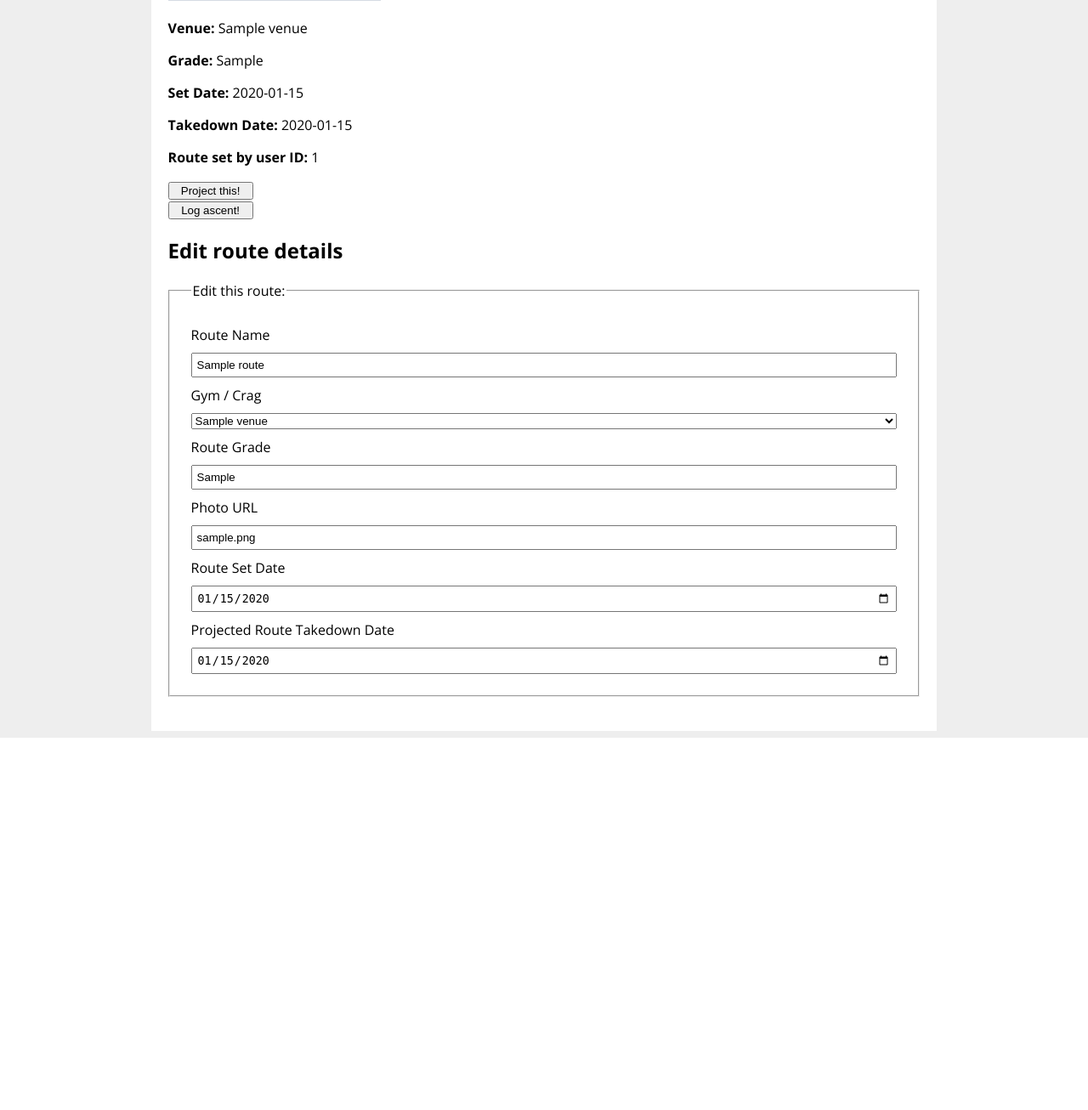
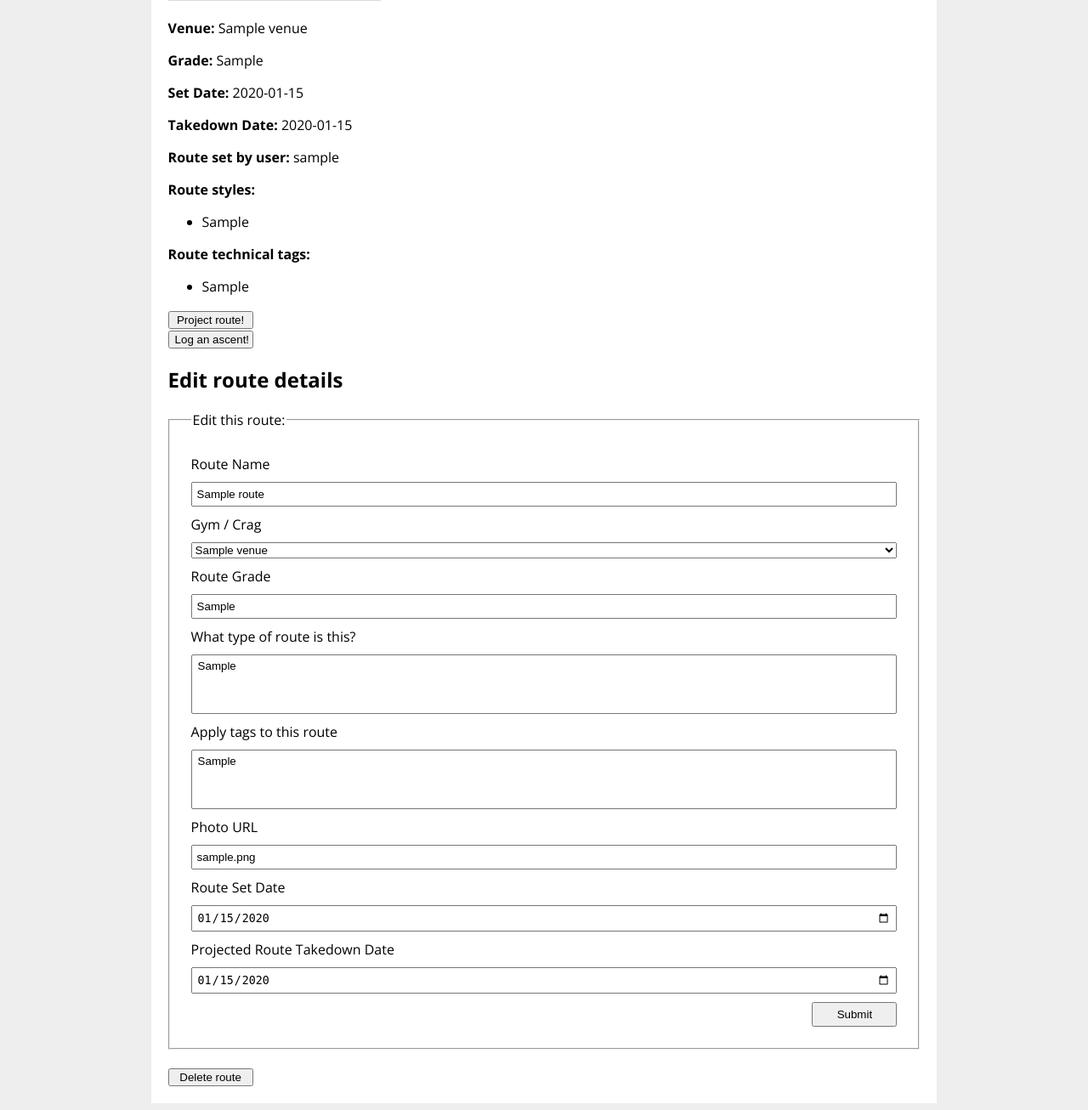
Before and after one commit to energeist/climbunity, a Flask app: page /route/1 in a window 1280 px wide. Shown: the part 444-1750 px from the top of the page at 85% size. Before the commit the page ends 1312 px from the top, so only its background shows below. Run offline with Flask 2, Linux system fonts and the light colour scheme; a user stored in the database is signed in; tables that the repository leaves empty hold one stand-in row (values such as "Sample post"); grey boxes marked "Sample" are stand-in pictures; parts of the project's set-up code (start-up, migrations or seed data) failed here and were passed over.

Commit message:
tying up loose ends with CRUD

```diff
--- a/climbunity_app/main/forms.py
+++ b/climbunity_app/main/forms.py
@@ -46,6 +46,8 @@ class RouteForm(FlaskForm):
     photo_url = StringField('Photo URL')
     route_set_date = DateField('Route Set Date')
     route_takedown_date = DateField('Projected Route Takedown Date')
+    route_styles = QuerySelectMultipleField('What type of route is this?',
+        query_factory=lambda: Style.query)
     route_tags = QuerySelectMultipleField('Apply tags to this route',
         query_factory=lambda: Tag.query)
     submit = SubmitField('Submit')
--- a/climbunity_app/main/routes.py
+++ b/climbunity_app/main/routes.py
@@ -67,6 +67,17 @@ def venue_detail(venue_id):
     venue = Venue.query.get(venue_id)
     return render_template('venue_detail.html', form=form, routes=routes, venue=venue)
 
+# delete -- This route isn't actually being used but it's here just for funsies.  Don't want to mess up my database too badly!
+
+@main.route('/delete_venue/<venue_id>', methods=['POST'])
+@login_required
+def delete_venue(venue_id):
+    venue = Venue.query.get(venue_id)
+    db.session.delete(venue)
+    db.session.commit()
+    flash(f"{venue.name} deleted!")
+    return redirect(url_for("main.homepage"))
+
 ######################
 #  climbing route routes
 ######################
@@ -94,7 +105,12 @@ def new_route():
         )
         db.session.add(new_route)
         db.session.commit()
-        flash('New item was created successfully.')
+        for style in form.route_styles.data:
+            new_route.possible_route_styles.append(style)
+        for tag in form.route_tags.data:
+            new_route.route_tags.append(tag)
+        db.session.commit()
+        flash('New route was created successfully.')
         return redirect(url_for('main.route_detail', route_id=new_route.id))
     return render_template('new_route.html', form=form)
 
@@ -103,6 +119,7 @@ def new_route():
 def route_detail(route_id):
     route = Route.query.get(route_id)
     route_venue = Venue.query.get(route.venue_id)
+    setter = User.query.get(route.setter_id)
     form = RouteForm(obj=route)
     if form.validate_on_submit():
         image_exists = os.path.exists(f'/static/img/{form.photo_url.data}')
@@ -119,9 +136,20 @@ def route_detail(route_id):
         route.route_takedown_date = form.route_takedown_date.data
         db.session.commit()
         flash('Route was edited successfully.')
-        return redirect(url_for('main.route_detail', route_id=route.id, route_venue=route_venue))
+        return redirect(url_for('main.route_detail', route_id=route.id, route_venue=route_venue, setter=setter))
     item = Route.query.get(route_id)
-    return render_template('route_detail.html', form=form, route=route, route_venue=route_venue)
+    return render_template('route_detail.html', form=form, route=route, route_venue=route_venue, setter=setter)
+
+# delete
+
+@main.route('/delete_route/<route_id>', methods=['POST'])
+@login_required
+def delete_route(route_id):
+    route = Route.query.get(route_id)
+    db.session.delete(route)
+    db.session.commit()
+    flash(f"{route.name} deleted!")
+    return redirect(url_for("main.venue_detail", venue_id=route.venue_id))
 
 ######################
 #  project list routes
@@ -177,14 +205,14 @@ def log_ascent(route_id):
 # update
 
 # delete
-# @main.route('/remove_ascent/<route_id>', methods=['POST'])
-# @login_required
-# def remove_ascent(route_id):
-#     route = Route.query.get(route_id)
-#     current_user.user_projects.remove(route)
-#     db.session.commit()
-#     flash(f"{route.name} removed from project list")
-#     return redirect(url_for("main.user_detail", user_id=current_user.id))
+@main.route('/remove_ascent/<route_id>', methods=['POST'])
+@login_required
+def remove_ascent(route_id):
+    route = Route.query.get(route_id)
+    current_user.user_projects.remove(route)
+    db.session.commit()
+    flash(f"{route.name} removed from project list")
+    return redirect(url_for("main.user_detail", user_id=current_user.id))
 
 ######################
 #  profile routes
@@ -255,6 +283,7 @@ def new_appointment():
     return render_template('new_appointment.html', form=form)
 
 # join (update with new user)
+
 @main.route('/join_appointment/<appointment_id>', methods=['POST'])
 @login_required
 def join_appointment(appointment_id):
--- a/climbunity_app/templates/home.html
+++ b/climbunity_app/templates/home.html
@@ -11,6 +11,9 @@
 <div class="venue">
     <a href="/venue/{{ venue.id }}">{{ venue.name }}</a> -
     <p><strong>Address:</strong> {{ venue.address }}</p>
+    <form method="POST" action="/delete_venue/{{ venue.id }}">
+        <input type="submit" value="Delete venue">
+    </form>
 </div>
 {% endfor %}
 
--- a/climbunity_app/templates/route_detail.html
+++ b/climbunity_app/templates/route_detail.html
@@ -15,15 +15,29 @@
 
 <p><strong>Takedown Date:</strong> {{ route.route_takedown_date }}</p>
 
-<p><strong>Route set by user ID:</strong> {{ route.setter_id }}</p>
+<p><strong>Route set by user:</strong> {{ setter }}</p>
+
+<p><strong>Route styles:</strong></p>
+<ul>
+    {% for style in route.possible_route_styles %}
+        <li>{{ style }}</li>
+    {% endfor %}
+</ul>
+
+<p><strong>Route technical tags:</strong></p>
+<ul>
+    {% for tag in route.route_tags %}
+        <li>{{ tag }}</li>
+    {% endfor %}
+</ul>
 
 {% if current_user.username %}
 
 <form method="POST" action="/add_to_project_list/{{ route.id }}">
-    <input type="submit" value="Project this!">
+    <input type="submit" value="Project route!">
 </form>
 <form method="POST" action="/log_ascent/{{ route.id }}">
-    <input type="submit" value="Log ascent!">
+    <input type="submit" value="Log an ascent!">
 </form>
 
 <h2>Edit route details</h2>
@@ -41,6 +55,12 @@
         {{ form.grade.label }}
         {{ form.grade }}
 
+        {{ form.route_styles.label }}
+        {{ form.route_styles }}
+
+        {{ form.route_tags.label }}
+        {{ form.route_tags }}
+
         {{ form.photo_url.label }}
         {{ form.photo_url }}
 
@@ -49,7 +69,12 @@
 
         {{ form.route_takedown_date.label }}
         {{ form.route_takedown_date }}
+
+        {{ form.submit }}
     </fieldset>
+</form>
+<form method="POST" action="/delete_route/{{ route.id }}">
+    <input type="submit" value="Delete route">
 </form>
 
 {% endif %}
```
Also changed, not shown: climbunity_app/auth/tests.py (+16 -16 lines), climbunity_app/templates/new_route.html (+16 -0 lines), climbunity_app/templates/venue_detail.html (+14 -1 lines), climbunity_app/database.db.
